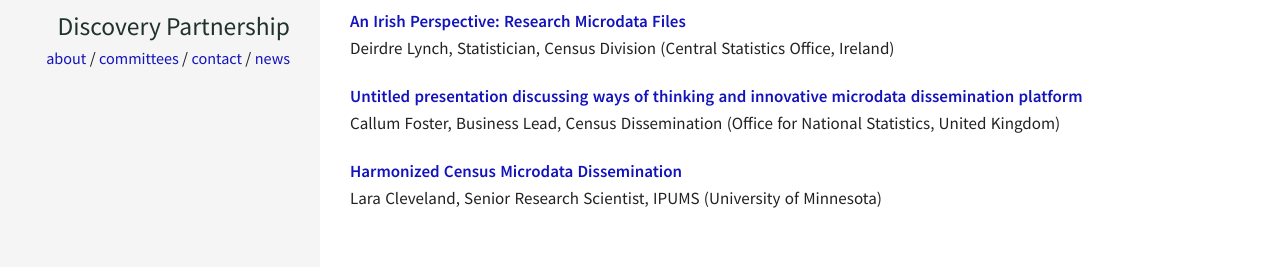
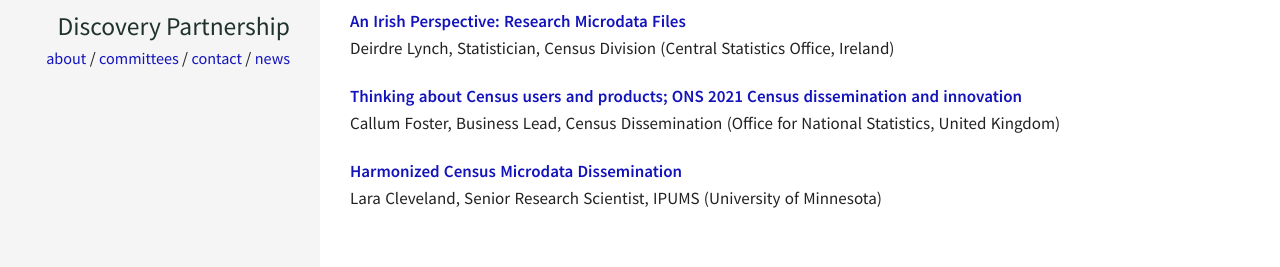
Before and after one commit to census-recensement/census-recensement.github.io, a Jekyll site: the page built from en/committees/user-needs/disseminating-census-data-event.md, in a window 1280 px wide. Shown: the part 889-1156 px from the top of the page. Built offline with Jekyll 4.4.1, drawn with Linux system fonts in a browser that asks for light colours.

Commit message:
adding content for user needs

```diff
--- a/en/committees/user-needs/disseminating-census-data-event.md
+++ b/en/committees/user-needs/disseminating-census-data-event.md
@@ -27,7 +27,7 @@
 **[An Irish Perspective: Research Microdata Files](https://drive.google.com/file/d/15hElbc0iJzCG6Ear6TloQAYzJ4a-IRKw/view?usp=sharing)**
 Deirdre Lynch, Statistician, Census Division (Central Statistics Office, Ireland)
 
-**[Untitled presentation discussing ways of thinking and innovative microdata dissemination platform](https://drive.google.com/file/d/1ikvb5pEXtukLEog4BZ_QejVkaxgZrA4Q/view?usp=sharing)**
+**[Thinking about Census users and products; ONS 2021 Census dissemination and innovation ](https://drive.google.com/file/d/1ikvb5pEXtukLEog4BZ_QejVkaxgZrA4Q/view?usp=sharing)**
 Callum Foster, Business Lead, Census Dissemination (Office for National Statistics, United Kingdom)
 
 **[Harmonized Census Microdata Dissemination](https://drive.google.com/file/d/1V8_GORKltS---vYGZSiQlKWo5cprDpEu/view?usp=sharing)**
```
Also changed, not shown: en/committees/user-needs.md (+1 -0 lines), fr/comites/utilisateurs.md (+1 -0 lines).
